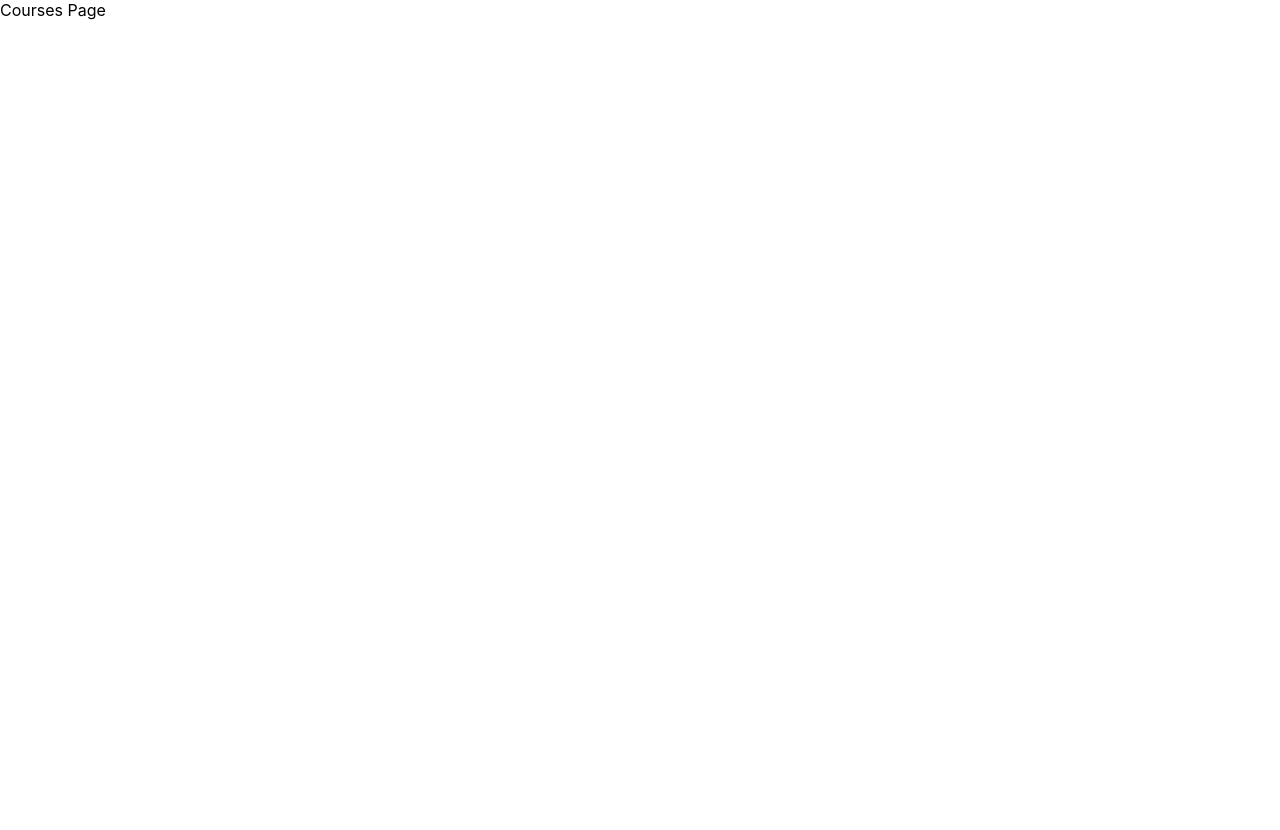
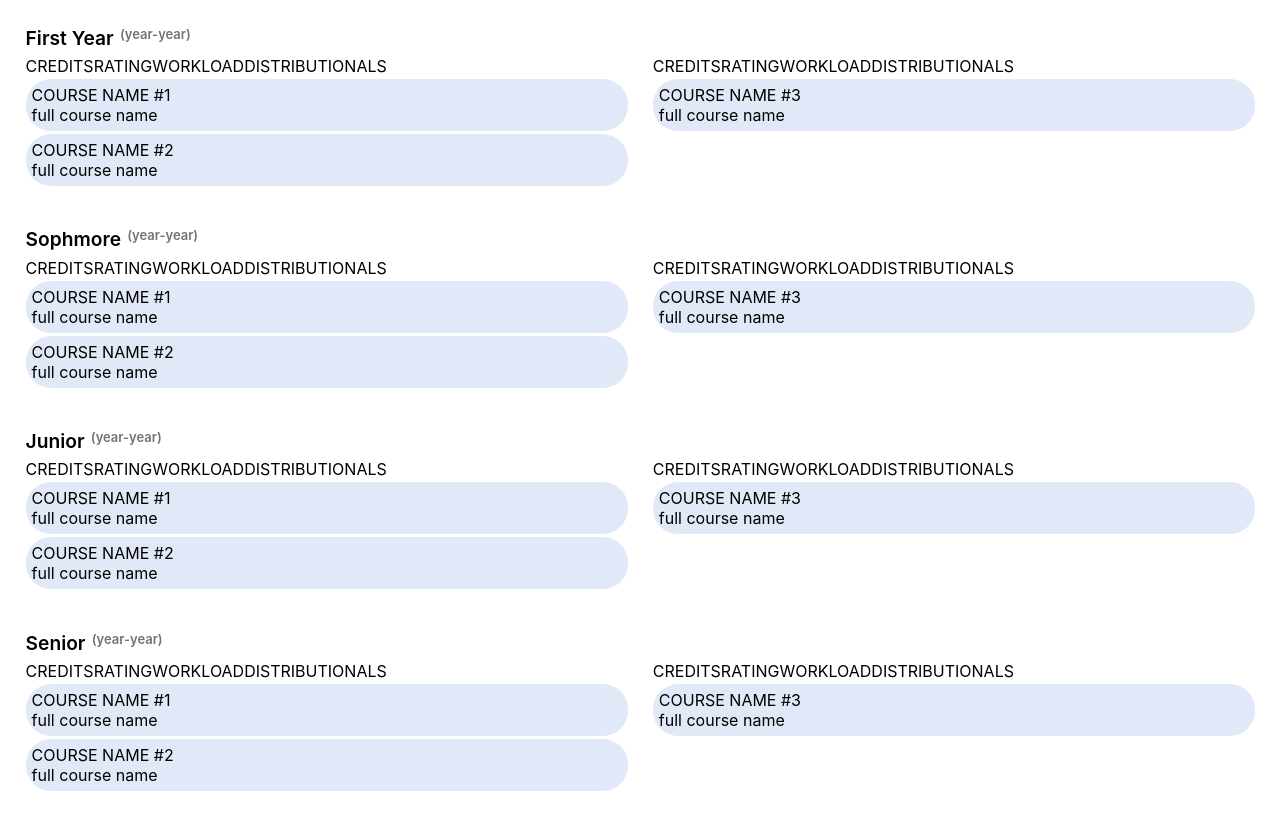
Before and after one commit to YaleComputerSociety/MajorAudit, a React (Create React App) app in the folder frontend/: page /courses in a window 1280 px wide. Before the commit the page ends 800 px from the top, so only its background shows below. Built offline with nearby package versions, Linux system fonts and the light colour scheme.

Commit message:
hardcoded year box

```diff
--- /dev/null
+++ b/frontend/src/pages/Courses/Courses.module.css
@@ -0,0 +1,37 @@
+@import url('https://fonts.googleapis.com/css2?family=Open+Sans:ital,wght@0,300..800;1,300..800&display=swap');
+
+.Container {
+    margin: 2% 0% 3% 2%;
+}
+.Row {
+    display: flex;
+    flex-direction: row;
+    margin-bottom: 0.5%;
+}
+
+.Column {
+    display: flex;
+    flex-direction: column;
+    margin-right: 2%;
+    width: 100%;
+}
+
+.Grade {
+    font-weight: 600;
+    font-size:larger;
+    margin-right: 0.5%;
+}
+
+.Year {
+    font-size:small;
+    font-weight: 600;
+    color: #727272;
+    vertical-align: bottom;
+}
+
+.Course {
+    border-radius: 25px;
+    background-color: #E1E9F8;
+    margin-bottom: 0.5%;
+    padding: 1%;
+}
--- a/frontend/src/pages/Courses/Courses.tsx
+++ b/frontend/src/pages/Courses/Courses.tsx
@@ -1,5 +1,13 @@
 import React from "react";
+import YearBox from "./components/YearBox";
 
 export default function Courses() {
-  return <div>Courses Page</div>;
+  return (
+    <div>
+      <YearBox text="First Year"/>
+      <YearBox text="Sophmore"/>
+      <YearBox text="Junior"/>
+      <YearBox text="Senior"/>
+    </div>
+  );
 }
--- /dev/null
+++ b/frontend/src/pages/Courses/components/CourseBox.tsx
@@ -0,0 +1,15 @@
+import styles from "./../Courses.module.css"
+
+
+type Props = {
+  readonly text: string;
+};
+
+export default function CourseBox({ text }: Props) {
+  return (
+    <div className={styles.Course}>
+        <div>{text}</div>
+        <div>{"full course name"}</div>
+    </div>
+  );
+}
--- /dev/null
+++ b/frontend/src/pages/Courses/components/YearBox.tsx
@@ -0,0 +1,38 @@
+import styles from "./../Courses.module.css"
+import CourseBox from "./CourseBox";
+
+type Props = {
+  readonly text: string;
+};
+
+export default function YearBox({ text }: Props) {
+  return (
+    <div className={styles.Container}>
+        <div className={styles.Row}>
+            <div className={styles.Grade}>{text}</div>
+            <div className={styles.Year}>{"(year-year)"}</div>
+        </div>
+        <div className={styles.Row}>
+            <div className={styles.Column}>
+                <div className={styles.Row}>
+                    <div>{"CREDITS"}</div>
+                    <div>{"RATING"}</div>
+                    <div>{"WORKLOAD"}</div>
+                    <div>{"DISTRIBUTIONALS"}</div>
+                </div>
+                <CourseBox text="COURSE NAME #1"/>
+                <CourseBox text="COURSE NAME #2"/>
+            </div>
+            <div className={styles.Column}>
+                <div className={styles.Row}>
+                    <div>{"CREDITS"}</div>
+                    <div>{"RATING"}</div>
+                    <div>{"WORKLOAD"}</div>
+                    <div>{"DISTRIBUTIONALS"}</div>
+                </div>
+                <CourseBox text="COURSE NAME #3"/>
+            </div>
+        </div>
+    </div>
+  );
+}
```
